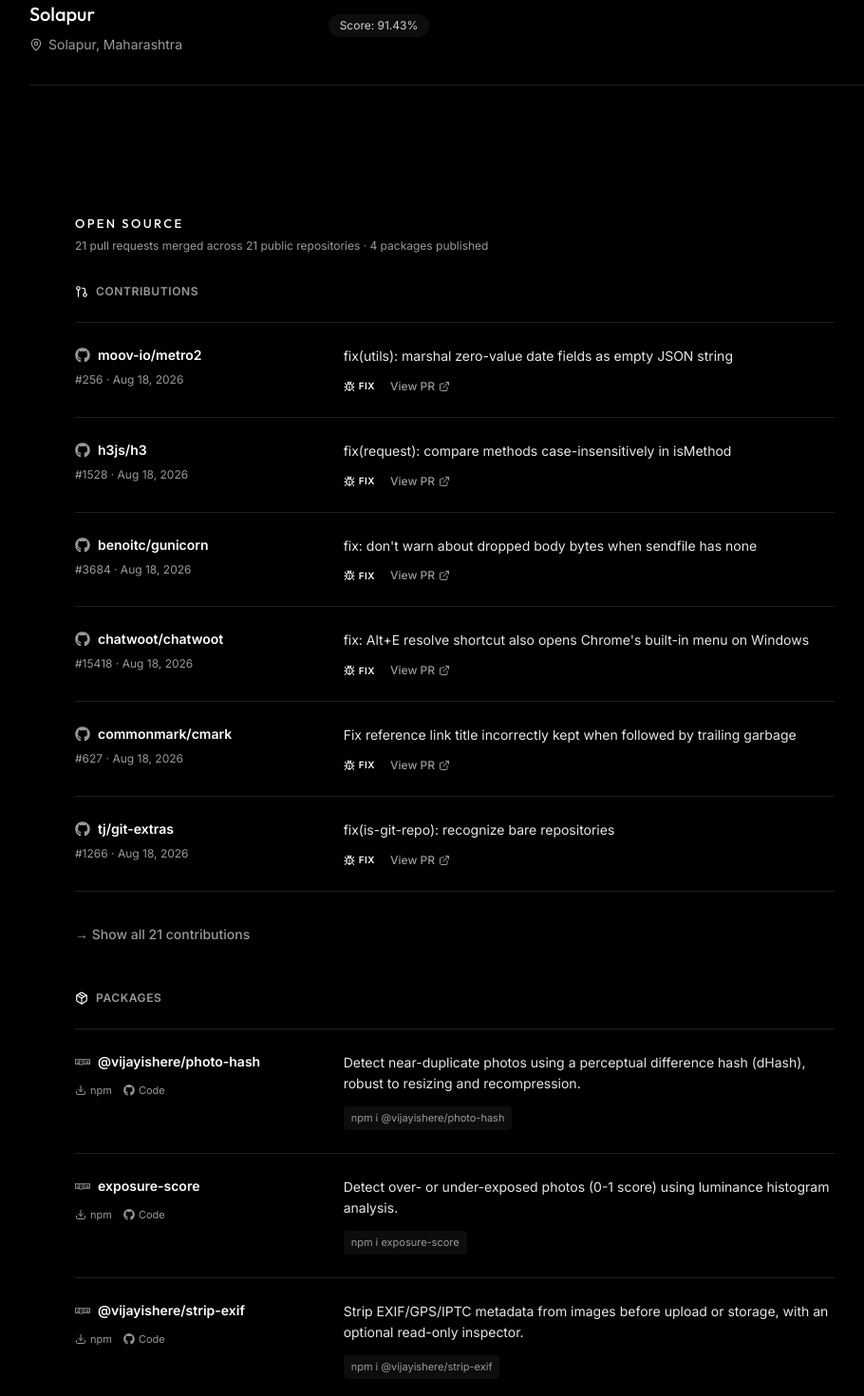
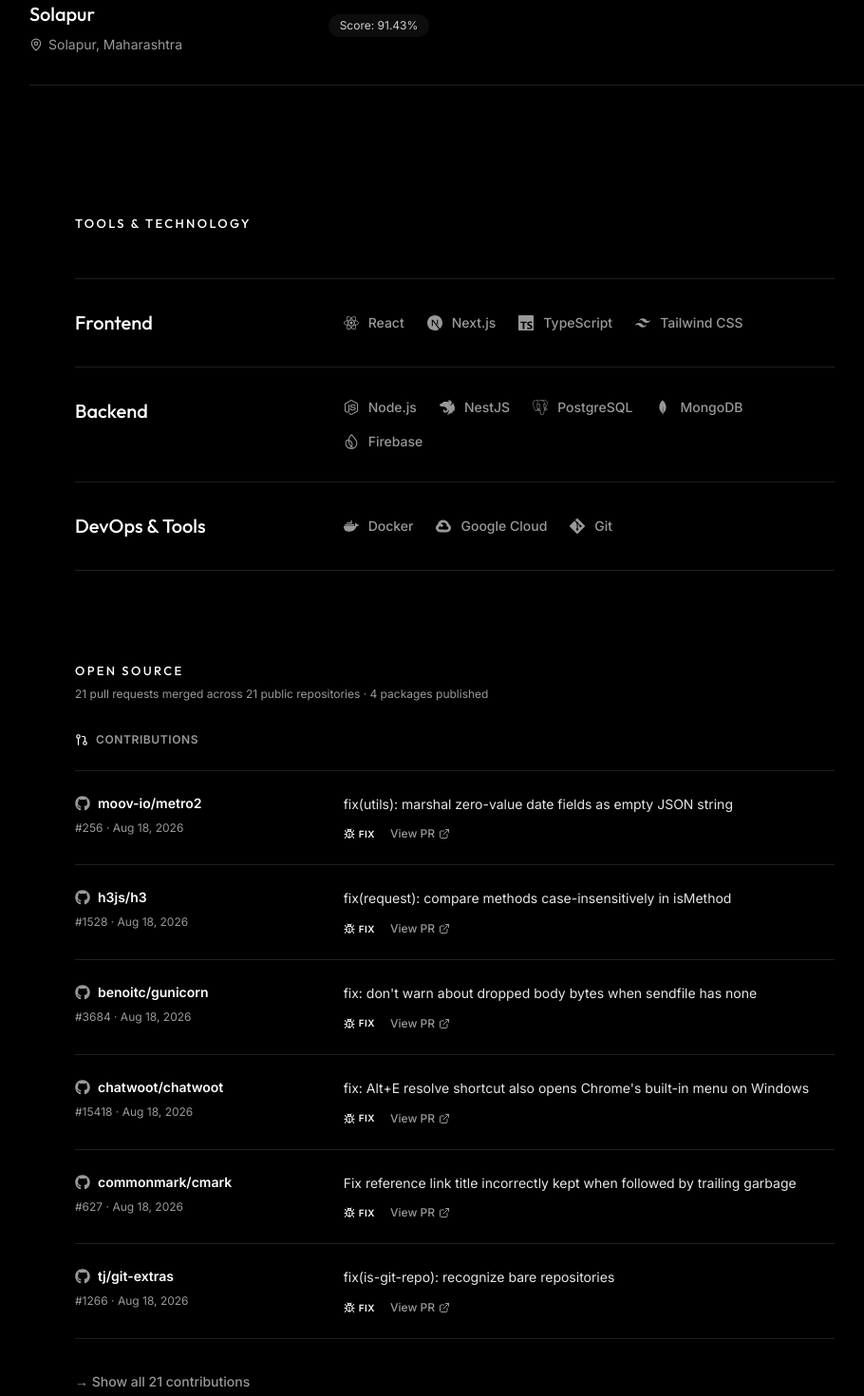
Before and after one commit to vjymisal0/portfolio-vijay, a Next.js app: page / in a window 1280 px wide. Shown: the part 2620-4090 px from the top of the page at 95% size, without its empty margins (161-1071 px from the left). Built offline with nearby package versions, Linux system fonts and the light colour scheme; no server answers.

Commit message:
Add Tools & Tech and Recent Thoughts sections

```diff
--- a/app/(site)/page.tsx
+++ b/app/(site)/page.tsx
@@ -5,6 +5,8 @@ import Introduction from '@/components/introduction'
 import ProjectsSection from '@/components/work'
 import Experience from '@/components/experience'
 import OpenSource from '@/components/open-source'
+import ToolsAndTech from '@/components/tools-tech'
+import RecentThoughts from '@/components/recent-thoughts'
 
 function FadeIn({ children, delay = 0 }: { children: React.ReactNode; delay?: number }) {
   return (
@@ -41,8 +43,20 @@ export default function Home() {
       </FadeIn>
 
       <FadeIn delay={0.1}>
+        <div id="tools" className="pt-24">
+          <ToolsAndTech />
+        </div>
+      </FadeIn>
+
+      <FadeIn delay={0.1}>
         <div id="oss" className="pt-24">
           <OpenSource />
+        </div>
+      </FadeIn>
+
+      <FadeIn delay={0.1}>
+        <div id="blog" className="pt-24">
+          <RecentThoughts />
         </div>
       </FadeIn>
     </div>
--- /dev/null
+++ b/components/recent-thoughts.tsx
@@ -0,0 +1,54 @@
+'use client'
+
+import Link from 'next/link'
+import { ArrowRight } from 'lucide-react'
+
+// You can swap these with your actual blog data later
+const recentPosts = [
+  {
+    title: 'SOLID Principles in TypeScript: A Practical Guide',
+    date: 'Dec 12, 2025',
+    slug: 'solid-principles',
+    excerpt: 'How to apply SOLID principles to build robust and scalable backend services with TypeScript and NestJS.'
+  },
+  {
+    title: 'Migrating from Express to NestJS',
+    date: 'Nov 28, 2025',
+    slug: 'migrating-express-nestjs',
+    excerpt: 'Lessons learned, architectural shifts, and why decorators make dependency injection a breeze.'
+  }
+]
+
+export default function RecentThoughts() {
+  return (
+    <section className="container mx-auto px-6 lg:px-12 max-w-4xl pt-8">
+      <div className="flex items-center justify-between mb-12">
+        <h2 className="font-serif text-[0.8125rem] font-medium uppercase tracking-[0.18em] text-foreground">Recent Thoughts</h2>
+        <Link href="/blog" className="text-sm font-medium text-muted-foreground hover:text-foreground transition-colors flex items-center gap-1.5">
+          View all <ArrowRight className="w-3.5 h-3.5" />
+        </Link>
+      </div>
+
+      <div className="flex flex-col border-t border-border">
+        {recentPosts.map((post) => (
+          <Link
+            href={`/blog/${post.slug}`}
+            key={post.slug}
+            className="group flex flex-col md:flex-row gap-6 py-8 border-b border-border transition-colors hover:bg-foreground/5"
+          >
+            <div className="w-full md:w-1/3">
+              <span className="text-xs font-mono text-muted-foreground">{post.date}</span>
+            </div>
+
+            <div className="w-full md:w-2/3">
+              <h3 className="font-serif text-xl font-medium text-foreground mb-3 group-hover:underline underline-offset-4 decoration-muted-foreground/30">{post.title}</h3>
+              <p className="text-sm text-muted-foreground leading-relaxed">
+                {post.excerpt}
+              </p>
+            </div>
+          </Link>
+        ))}
+      </div>
+    </section>
+  )
+}
--- /dev/null
+++ b/components/tools-tech.tsx
@@ -0,0 +1,60 @@
+'use client'
+
+import { SiReact, SiNextdotjs, SiTailwindcss, SiNodedotjs, SiNestjs, SiTypescript, SiMongodb, SiPostgresql, SiFirebase, SiDocker, SiGooglecloud, SiGit } from 'react-icons/si'
+
+const techCategories = [
+  {
+    title: 'Frontend',
+    tools: [
+      { name: 'React', icon: SiReact },
+      { name: 'Next.js', icon: SiNextdotjs },
+      { name: 'TypeScript', icon: SiTypescript },
+      { name: 'Tailwind CSS', icon: SiTailwindcss },
+    ]
+  },
+  {
+    title: 'Backend',
+    tools: [
+      { name: 'Node.js', icon: SiNodedotjs },
+      { name: 'NestJS', icon: SiNestjs },
+      { name: 'PostgreSQL', icon: SiPostgresql },
+      { name: 'MongoDB', icon: SiMongodb },
+      { name: 'Firebase', icon: SiFirebase },
+    ]
+  },
+  {
+    title: 'DevOps & Tools',
+    tools: [
+      { name: 'Docker', icon: SiDocker },
+      { name: 'Google Cloud', icon: SiGooglecloud },
+      { name: 'Git', icon: SiGit },
+    ]
+  }
+]
+
+export default function ToolsAndTech() {
+  return (
+    <section className="container mx-auto px-6 lg:px-12 max-w-4xl">
+      <h2 className="font-serif text-[0.8125rem] font-medium uppercase tracking-[0.18em] text-foreground mb-12">Tools & Technology</h2>
+
+      <div className="flex flex-col border-t border-border">
+        {techCategories.map((cat) => (
+          <div key={cat.title} className="flex flex-col md:flex-row gap-6 py-8 border-b border-border transition-colors hover:bg-foreground/5">
+            <div className="w-full md:w-1/3">
+              <h3 className="font-serif text-xl font-medium text-foreground">{cat.title}</h3>
+            </div>
+
+            <div className="w-full md:w-2/3 flex flex-wrap gap-x-6 gap-y-4">
+              {cat.tools.map((tool) => (
+                <div key={tool.name} className="flex items-center gap-2.5 text-muted-foreground">
+                  <tool.icon className="w-4 h-4 text-foreground/60" />
+                  <span className="text-sm font-medium">{tool.name}</span>
+                </div>
+              ))}
+            </div>
+          </div>
+        ))}
+      </div>
+    </section>
+  )
+}
```
